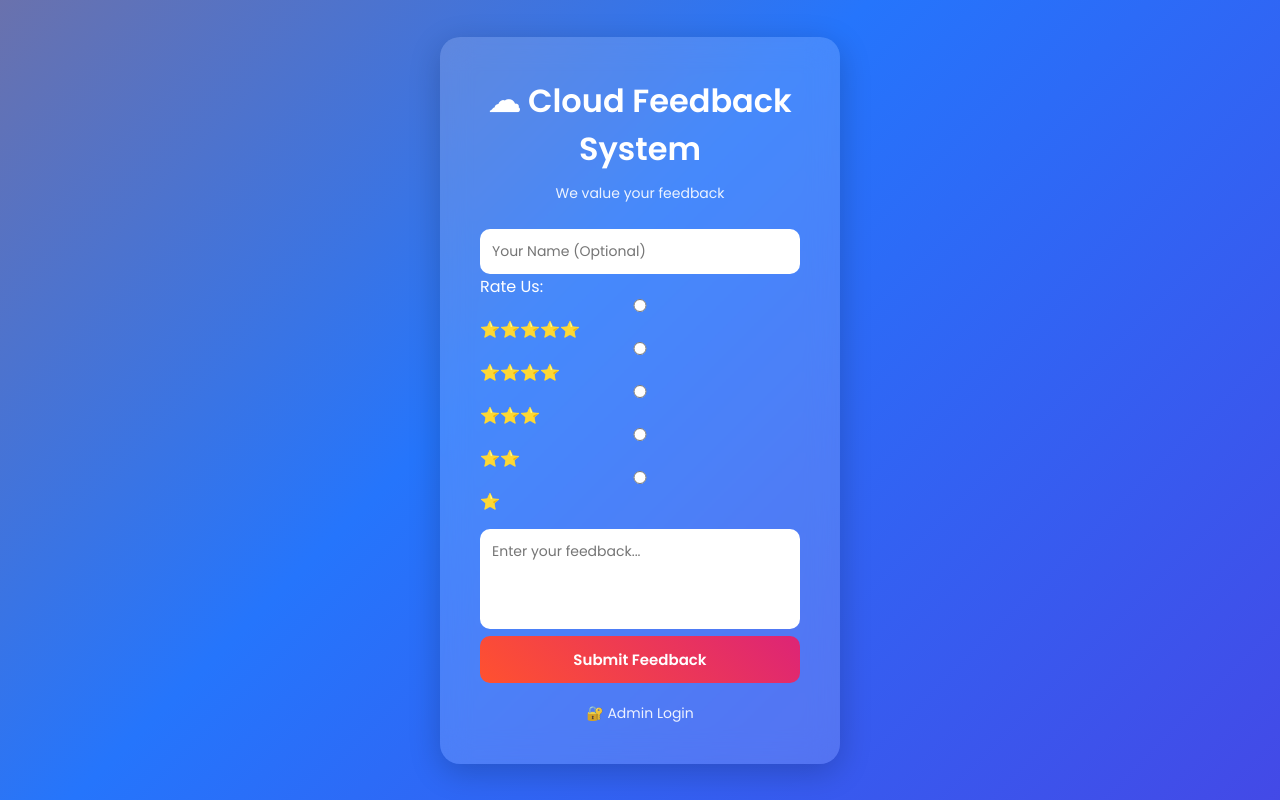
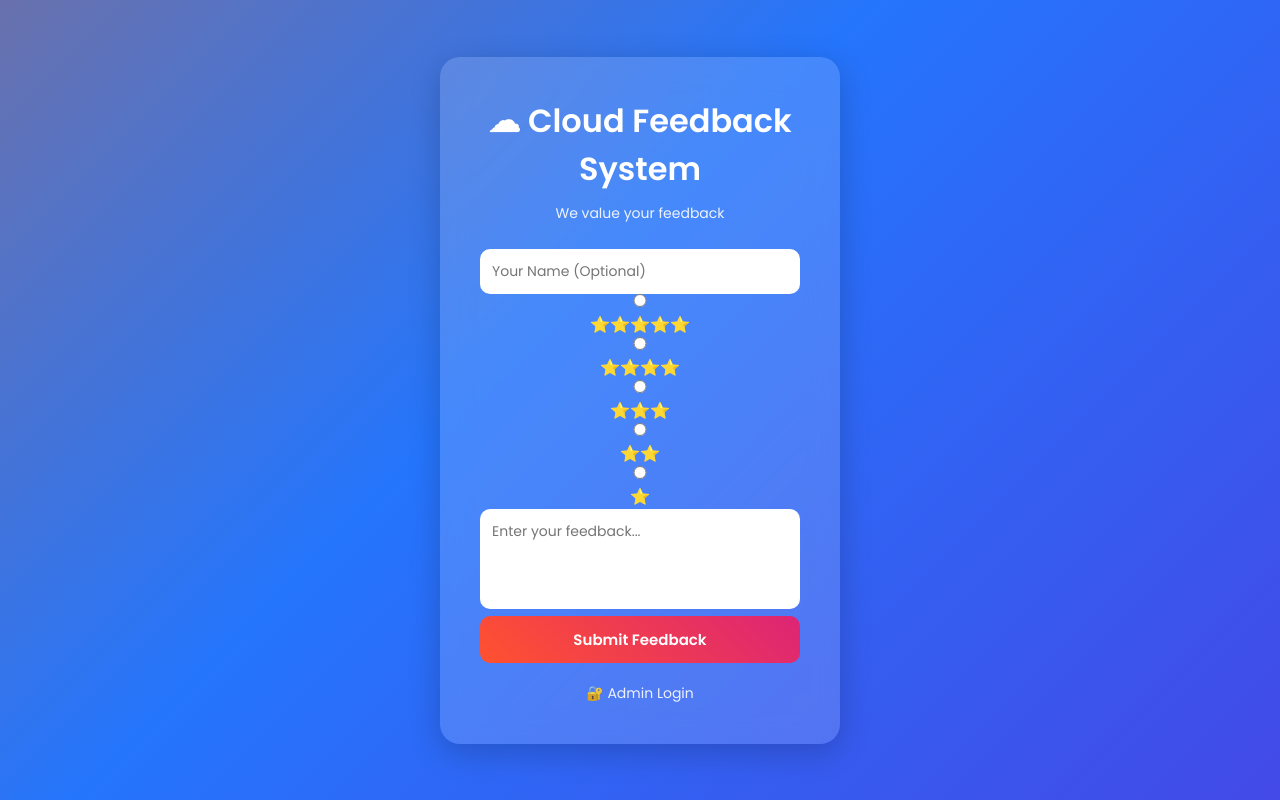
Before and after one commit to shifabegum/cloud-feedback-system, a Flask app: page / in a window 1280 px wide. Run offline with Flask 3, Linux system fonts and the light colour scheme; parts of the project's set-up code (start-up, migrations or seed data) failed here and were passed over.

Commit message:
Update index.html

```diff
--- a/templates/index.html
+++ b/templates/index.html
@@ -24,17 +24,32 @@
 
         <input type="text" name="name" placeholder="Your Name (Optional)">
 
-        <!-- ⭐ Star Rating -->
-        <div class="rating">
-            <label>Rate Us:</label>
-            <div class="stars">
-                <input type="radio" name="rating" value="5" required> ⭐⭐⭐⭐⭐
-                <input type="radio" name="rating" value="4"> ⭐⭐⭐⭐
-                <input type="radio" name="rating" value="3"> ⭐⭐⭐
-                <input type="radio" name="rating" value="2"> ⭐⭐
-                <input type="radio" name="rating" value="1"> ⭐
-            </div>
-        </div>
+       <div class="stars">
+    <label class="star-row">
+        <input type="radio" name="rating" value="5" required>
+        <span>⭐⭐⭐⭐⭐</span>
+    </label>
+
+    <label class="star-row">
+        <input type="radio" name="rating" value="4">
+        <span>⭐⭐⭐⭐</span>
+    </label>
+
+    <label class="star-row">
+        <input type="radio" name="rating" value="3">
+        <span>⭐⭐⭐</span>
+    </label>
+
+    <label class="star-row">
+        <input type="radio" name="rating" value="2">
+        <span>⭐⭐</span>
+    </label>
+
+    <label class="star-row">
+        <input type="radio" name="rating" value="1">
+        <span>⭐</span>
+    </label>
+</div>
 
         <textarea name="message" placeholder="Enter your feedback..." required></textarea>
 
```
